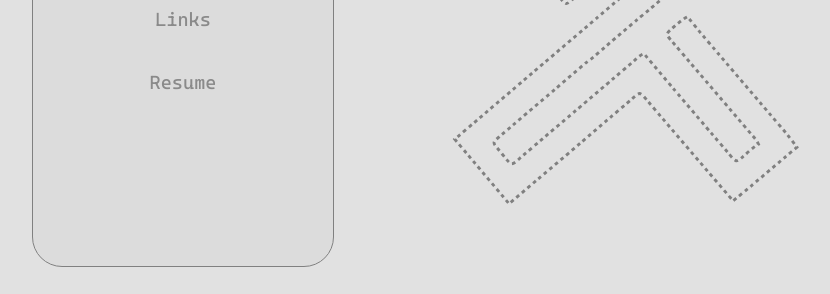
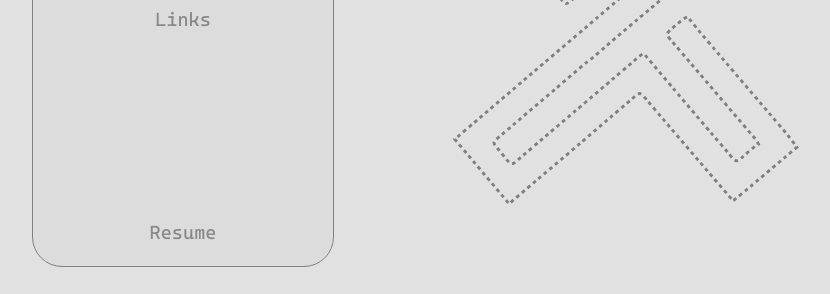
Before and after one commit to NULLtm/PortfolioWebsite, a React (Create React App) app: page /#/ in a window 1280 px wide. Shown: the part 415-709 px from the top of the page, without its empty margins (68-898 px from the left). Built offline with nearby package versions, Linux system fonts and the light colour scheme.

Commit message:
Finishing touches

```diff
--- a/src/pages/Menu.js
+++ b/src/pages/Menu.js
@@ -25,7 +25,7 @@ const Menu = () => {
                 <div className="menuItem">
                     <Link className="menuButton" to="/links">Links</Link>
                 </div>
-                <div className="menuItem">
+                <div className="menuItem" id="resumeButton">
                     <button onClick={buttonClicked} className="menuButton">Resume</button>
                 </div>
             </div>
--- a/src/styles/Menu.css
+++ b/src/styles/Menu.css
@@ -46,12 +46,17 @@
 
 .menuButton:hover {
     color: black;
+    cursor: pointer;
 }
 
 .menuButton:active {
     transition: font-size 250ms;
     font-size: 18px;
     font-weight: bold;
+}
+
+#resumeButton {
+    margin-top: 190px;
 }
 
 @keyframes blink {
```
